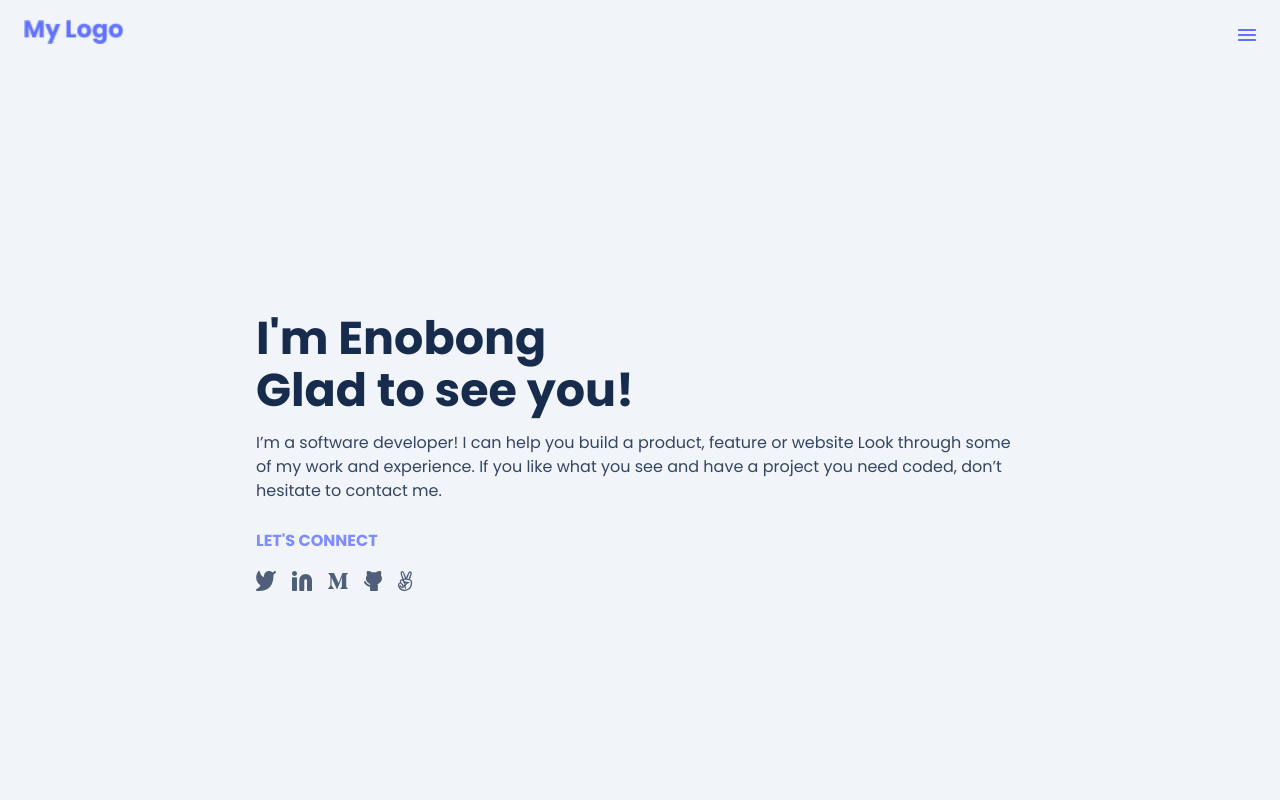
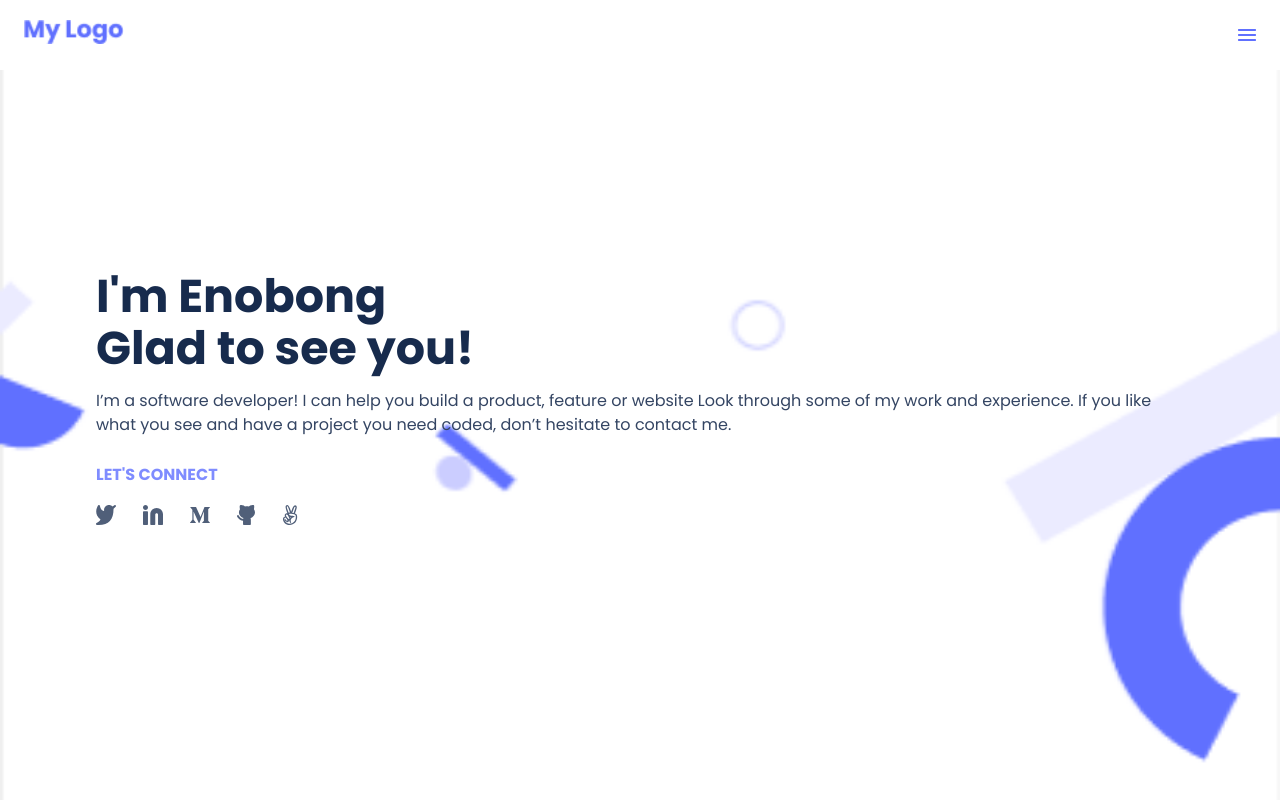
Before and after one commit to Enoisong/Mobile-First-Portfolio, a website: page index.html in a window 1280 px wide. Shown: the top 800 px of the page. Drawn offline with Linux system fonts and the light colour scheme.

Commit message:
Made changes required by the Reviewer

```diff
--- a/index.html
+++ b/index.html
@@ -9,16 +9,26 @@
 </head>
 <body>
     <main id="root">
-    <header>
-        <nav class="navbar">
+        <header class="navbar">
             <div id="logo">
-                <a href="#index"><img src="./images/MyLogo.png" alt="logo" /></a>
-            </div>
+                 <a href="#index"><img src="./images/MyLogo.png" alt="logo" /></a>
+             </div>
+             <nav>
+                   <div id="img">
+                       <img class="hamburger" src="./images/Union.png" alt="">
+                   </div>
+               </nav>
+           </header>
+    <!-- <header>
+     <div id="logo">
+          <a href="#index"><img src="./images/MyLogo.png" alt="logo" /></a>
+      </div>
+      <nav class="navbar">
             <div id="img">
                 <img class="hamburger" src="./images/Union.png" alt="">
             </div>
         </nav>
-    </header>
+    </header> -->
     <section id="index">
         <div id="container-def">
             <h1>
--- a/style.css
+++ b/style.css
@@ -8,7 +8,7 @@
 }
 
 #root {
-  background-color: #f1f5fa;
+  background-color: #e5e5e5;
 }
 
 li {
@@ -30,6 +30,7 @@ a {
   justify-content: space-between;
   align-items: center;
   padding: 0 24px;
+  background-color: #fff;
 }
 
 .nav-items {
@@ -69,10 +70,8 @@ a {
   top: 0;
   background-size: cover;
   background-repeat: no-repeat;
-  height: 110vh;
-  background-image: url(./images/desktop-images/deskBackground-Home.png);
-  margin-bottom: 230px;
-  background-position-y: 100%;
+  height: 100vh;
+  background-image: url(./images/mbTemplate.png);
   display: flex;
   justify-content: center;
   align-items: center;
@@ -114,8 +113,8 @@ a {
 }
 
 #index #container-def {
-  width: 60%;
-  height: 45%;
+  width: 85%;
+  height: 50%;
   display: flex;
   flex-direction: column;
 }
```
Also changed, not shown: README.md.
